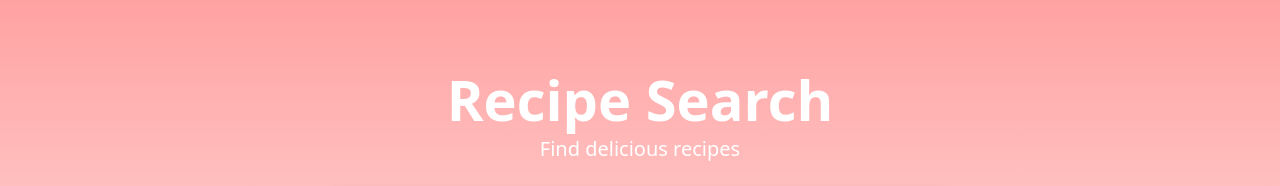
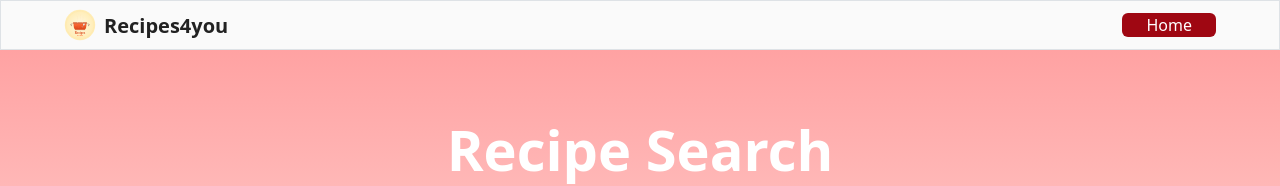
Before and after one commit to yamunajayan/spoonacular-recipe-finder, a React (Vite) app: page / in a window 1280 px wide. Shown: the top 186 px of the page. Built offline with nearby package versions, Linux system fonts and the light colour scheme; no server answers.

Commit message:
feat: add header with style and navigation

```diff
--- a/src/App.tsx
+++ b/src/App.tsx
@@ -1,10 +1,12 @@
 import { BrowserRouter, Routes, Route } from "react-router-dom";
 import HomePage from "./pages/HomePage";
 import RecipeDetailPage from "./pages/RecipeDetailPage";
+import Header from "./components/Header";
 
 function App() {
   return (
     <BrowserRouter>
+      <Header />
       <Routes>
         <Route path="/" element={<HomePage />} />
         <Route path="/recipe/:id/:title" element={<RecipeDetailPage />} />
--- /dev/null
+++ b/src/components/Header.tsx
@@ -0,0 +1,30 @@
+import { useNavigate } from "react-router-dom";
+
+const Header = () => {
+  const navigate = useNavigate();
+  return (
+    <header className="py-2 shadow border px-4">
+      <div className="flex justify-between items-center gap-4 max-w-6xl mx-auto">
+        <div
+          className="flex items-center justify-center gap-2 cursor-pointer"
+          onClick={() => navigate("/")}
+        >
+          <img
+            src="/recipes4you-logo.svg"
+            alt="recipe 4 you logo"
+            className="w-8"
+          />
+          <h3>Recipes4you</h3>
+        </div>
+        <button
+          onClick={() => navigate("/")}
+          className="px-4  bg-red-800 text-white rounded"
+        >
+          Home
+        </button>
+      </div>
+    </header>
+  );
+};
+
+export default Header;
```
